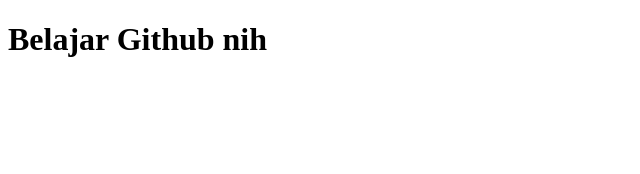
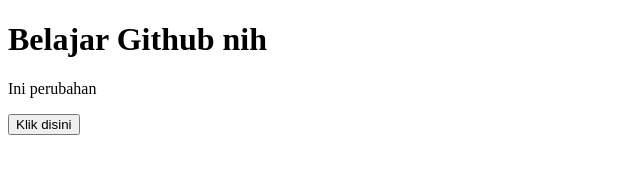
Before and after one commit to Noleaps/belajar-github, a plain HTML site: page index.html in a window 1280 px wide. Shown: the whole page, without its empty margins (0-640 px from the left). Drawn offline with Linux system fonts and the light colour scheme.

Commit message:
Update file html dan nambah file css

```diff
--- a/index.html
+++ b/index.html
@@ -8,6 +8,9 @@
 <body>
 
     <h1>Belajar Github nih</h1>
+    <p>Ini perubahan</p>
+    <button>Klik disini</button>
+
 
 </body>
 </html>
--- /dev/null
+++ b/style.css
@@ -0,0 +1,3 @@
+*{
+    padding: 20px;
+}
```
